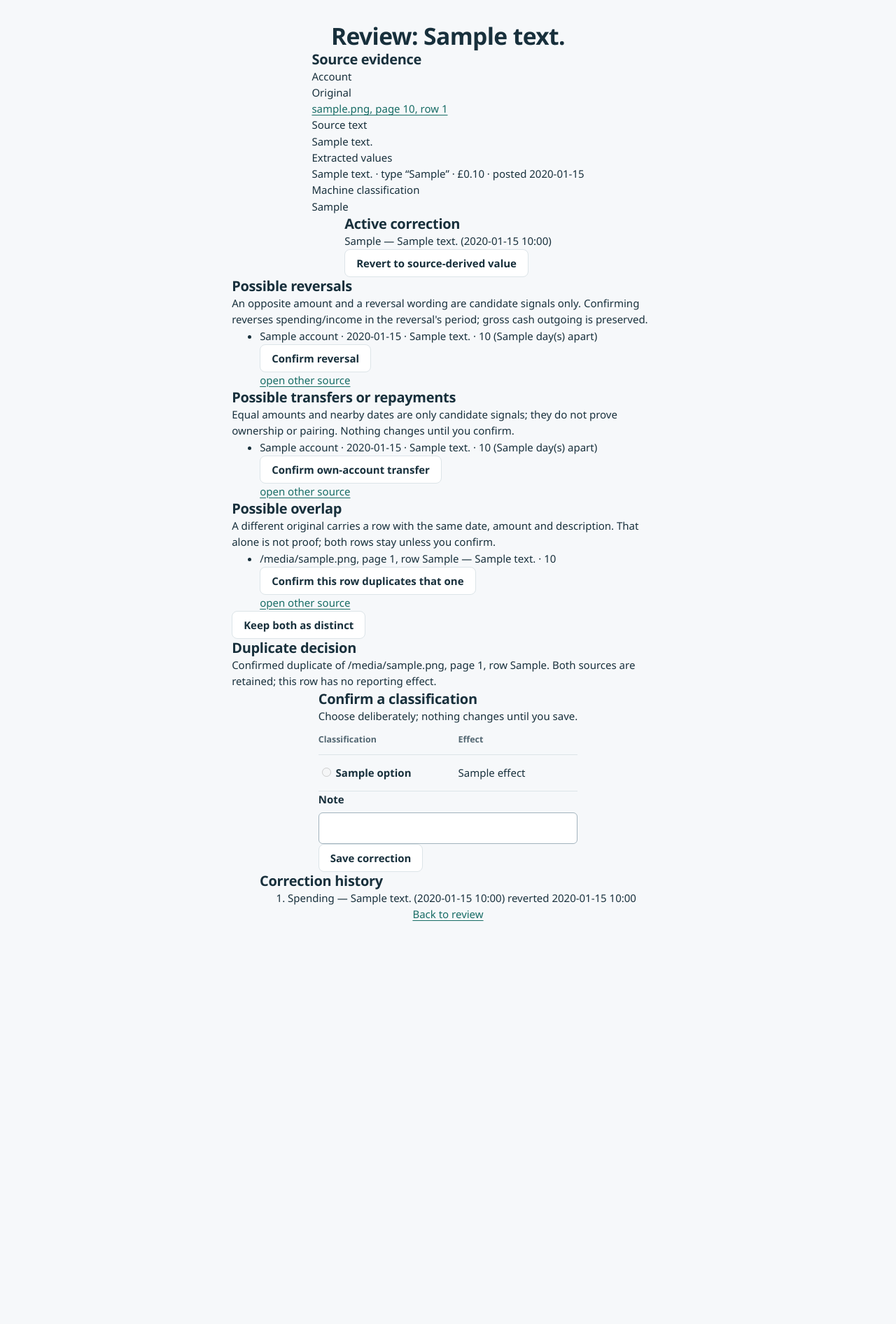
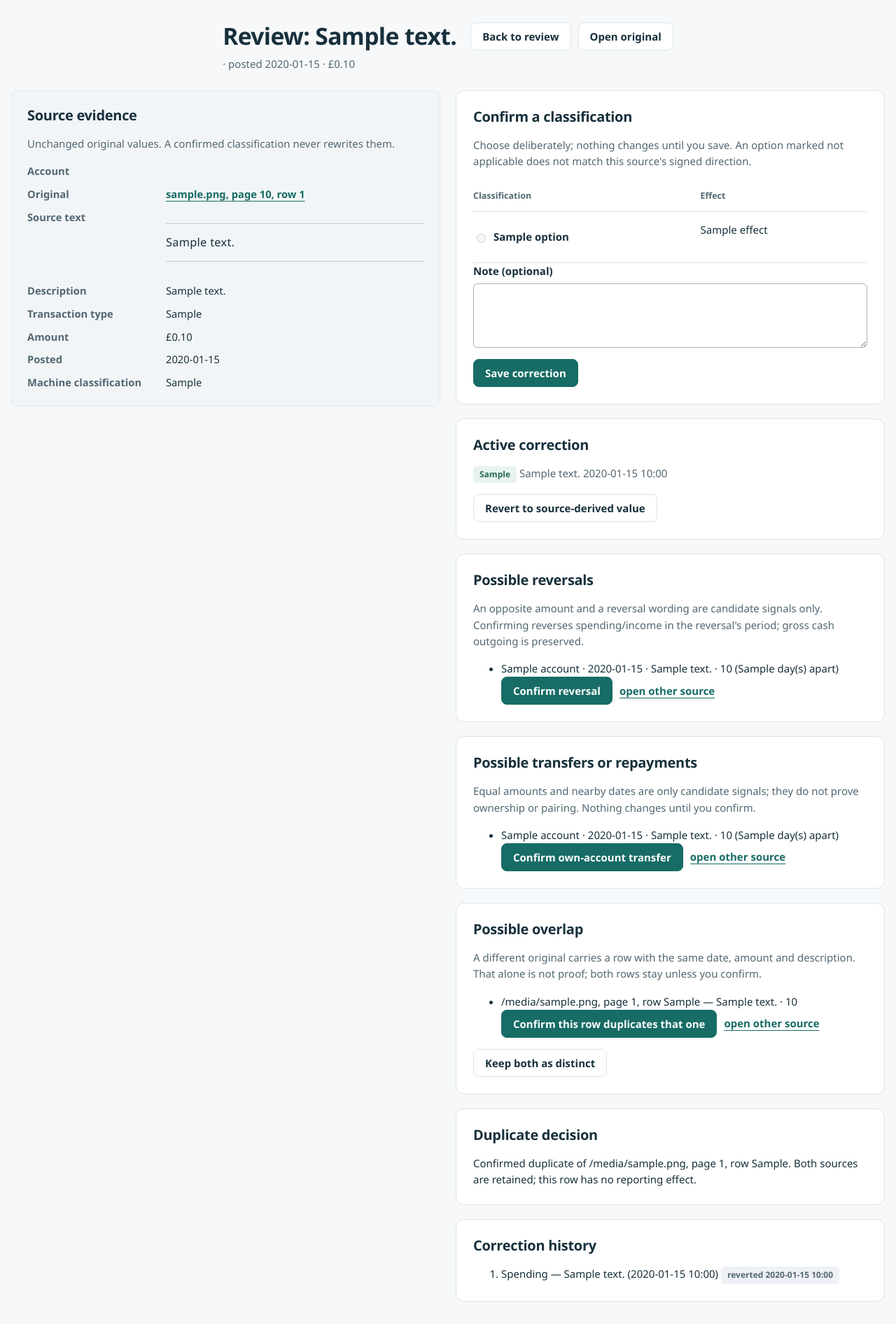
Before and after one commit to souravmohapatra/beng-intellistore, a Django app: template templates/ledger/review_detail.html in a window 1280 px wide. Shown: the whole page at 70% size. Before the commit the page ends 1316 px from the top, so only its background shows below. Run offline with Django 5.2, Linux system fonts and the light colour scheme; tables that the repository leaves empty hold one stand-in row (values such as "Sample post"); the template is opened without the code that fills it: values that come from a table or form of the project are taken from there, most other values are stand-ins (such as "Sample title", 1, 10 or a date in 2020).

Commit message:
feat: implement source-first review and reversible decision presentation

```diff
--- a/templates/ledger/review_detail.html
+++ b/templates/ledger/review_detail.html
@@ -1,68 +1,138 @@
 {% extends "base.html" %}
 {% block title %}Review {{ transaction.description }} — Statement Intelligence{% endblock %}
 {% block content %}
+  <header class="page-header">
+    <div>
       <h1>Review: {{ transaction.description }}</h1>
+      <p class="muted">
+        {{ transaction.account.name }} · posted {{ transaction.posted_on|date:"Y-m-d" }} ·
+        {{ transaction.amount_display }}
+      </p>
+    </div>
+    <div class="page-actions">
+      <a class="button button-secondary" href="{% url 'ledger:review' %}">Back to review</a>
+      <a class="button button-secondary" href="{% url 'ledger:upload_original' transaction.upload_id %}">Open original</a>
+    </div>
+  </header>
 
-  <section aria-labelledby="evidence-heading">
+  {% if correction_error %}
+    <div class="notice notice-error" role="alert">
+      <p>{{ correction_error }}</p>
+    </div>
+  {% endif %}
+
+  <div class="review-layout">
+    <aside class="evidence-panel" aria-labelledby="evidence-heading">
       <h2 id="evidence-heading">Source evidence</h2>
-    <dl>
+      <p class="muted">Unchanged original values. A confirmed classification never rewrites them.</p>
+      <dl class="detail-list">
         <dt>Account</dt>
         <dd>{{ transaction.account.name }}</dd>
         <dt>Original</dt>
         <dd>
-        <a href="{% url 'ledger:upload_original' transaction.upload_id %}">
-          {{ transaction.upload.filename }}, page {{ transaction.source_page }}, row {{ transaction.source_row }}
-        </a>
+          <a class="text-link" href="{% url 'ledger:upload_original' transaction.upload_id %}">{{ transaction.upload.filename }}, page {{ transaction.source_page }}, row {{ transaction.source_row }}</a>
         </dd>
         <dt>Source text</dt>
-      <dd>{{ transaction.source_text }}</dd>
-      <dt>Extracted values</dt>
-      <dd>
-        {{ transaction.description }} · type “{{ transaction.transaction_type }}” ·
-        {{ transaction.amount_display }} · posted {{ transaction.posted_on|date:"Y-m-d" }}
-      </dd>
+        <dd><blockquote>{{ transaction.source_text }}</blockquote></dd>
+        <dt>Description</dt>
+        <dd>{{ transaction.description }}</dd>
+        <dt>Transaction type</dt>
+        <dd>{{ transaction.transaction_type }}</dd>
+        <dt>Amount</dt>
+        <dd>{{ transaction.amount_display }}</dd>
+        <dt>Posted</dt>
+        <dd>{{ transaction.posted_on|date:"Y-m-d" }}</dd>
         <dt>Machine classification</dt>
         <dd>{{ machine_effect }}</dd>
       </dl>
+    </aside>
+    <div class="stack">
+      <section class="panel" aria-labelledby="correct-heading">
+        <h2 id="correct-heading">Confirm a classification</h2>
+        <p class="muted">
+          Choose deliberately; nothing changes until you save. An option marked
+          not applicable does not match this source's signed direction.
+        </p>
+        <form method="post" action="{% url 'ledger:review_detail' transaction.pk %}">
+          {% csrf_token %}
+          <input type="hidden" name="action" value="correct">
+          <div class="table-wrap">
+            <table class="data-table">
+              <thead>
+                <tr>
+                  <th scope="col">Classification</th>
+                  <th scope="col">Effect</th>
+                </tr>
+              </thead>
+              <tbody>
+                {% for option in options %}
+                  <tr>
+                    <td data-label="Classification">
+                      <label>
+                        <input type="radio" name="classification" value="{{ option.value }}"
+                          {% if not option.applicable %}disabled aria-describedby="effect-{{ option.value }}"{% else %}required aria-describedby="effect-{{ option.value }}"{% endif %}>
+                        <span>{{ option.label }}</span>
+                      </label>
+                    </td>
+                    <td data-label="Effect" id="effect-{{ option.value }}">{{ option.effect }}</td>
+                  </tr>
+                {% endfor %}
+              </tbody>
+            </table>
+          </div>
+          <div class="field">
+            <label for="correction-note">Note (optional)</label>
+            <textarea id="correction-note" name="note" maxlength="1000" rows="3"></textarea>
+          </div>
+          <div class="page-actions">
+            <button type="submit" class="button button-primary">Save correction</button>
+          </div>
+        </form>
       </section>
 
       {% if active_correction %}
-    <section aria-labelledby="active-heading">
+        <section class="panel" aria-labelledby="active-heading">
           <h2 id="active-heading">Active correction</h2>
           <p>
-        {{ active_correction.get_classification_display }}
-        {% if active_correction.note %}— {{ active_correction.note }}{% endif %}
-        ({{ active_correction.created_at|date:"Y-m-d H:i" }})
+            <span class="badge">{{ active_correction.get_classification_display }}</span>
+            {% if active_correction.note %}<span class="muted">{{ active_correction.note }}</span>{% endif %}
+            <span class="muted">{{ active_correction.created_at|date:"Y-m-d H:i" }}</span>
           </p>
           <form method="post" action="{% url 'ledger:review_detail' transaction.pk %}">
             {% csrf_token %}
             <input type="hidden" name="action" value="revert">
-        <button type="submit">Revert to source-derived value</button>
+            <div class="page-actions">
+              <button type="submit" class="button button-secondary">Revert to source-derived value</button>
+            </div>
           </form>
         </section>
       {% endif %}
 
       {% if reversal_candidates %}
-    <section aria-labelledby="reversal-heading">
+        <section class="panel" aria-labelledby="reversal-heading">
           <h2 id="reversal-heading">Possible reversals</h2>
-      <p>
+          <p class="muted">
             An opposite amount and a reversal wording are candidate signals only.
             Confirming reverses spending/income in the reversal's period; gross cash
             outgoing is preserved.
           </p>
-      <ul>
+          <ul class="stack">
             {% for candidate in reversal_candidates %}
               <li>
+                <p>
                   {{ candidate.transaction.account.name }} · {{ candidate.transaction.posted_on|date:"Y-m-d" }}
                   · {{ candidate.transaction.description }} · {{ candidate.transaction.amount_display }}
                   ({{ candidate.days_apart }} day(s) apart)
+                </p>
+                <div class="page-actions">
                   <form method="post" action="{% url 'ledger:review_detail' transaction.pk %}">
                     {% csrf_token %}
                     <input type="hidden" name="action" value="reverse">
                     <input type="hidden" name="peer" value="{{ candidate.transaction.pk }}">
-              <button type="submit">Confirm reversal</button>
+                    <button type="submit" class="button button-primary">Confirm reversal</button>
                   </form>
-            <a href="{% url 'ledger:upload_original' candidate.transaction.upload_id %}">open other source</a>
+                  <a class="text-link" href="{% url 'ledger:upload_original' candidate.transaction.upload_id %}">open other source</a>
+                </div>
               </li>
             {% endfor %}
           </ul>
@@ -70,28 +140,32 @@
       {% endif %}
 
       {% if transfer_candidates %}
-    <section aria-labelledby="transfer-heading">
+        <section class="panel" aria-labelledby="transfer-heading">
           <h2 id="transfer-heading">Possible transfers or repayments</h2>
-      <p>
+          <p class="muted">
             Equal amounts and nearby dates are only candidate signals; they do not
             prove ownership or pairing. Nothing changes until you confirm.
           </p>
-      <ul>
+          <ul class="stack">
             {% for candidate in transfer_candidates %}
               <li>
+                <p>
                   {{ candidate.transaction.account.name }} · {{ candidate.transaction.posted_on|date:"Y-m-d" }}
                   · {{ candidate.transaction.description }} · {{ candidate.transaction.amount_display }}
                   ({{ candidate.days_apart }} day(s) apart)
+                </p>
+                <div class="page-actions">
                   <form method="post" action="{% url 'ledger:review_detail' transaction.pk %}">
                     {% csrf_token %}
                     <input type="hidden" name="action" value="link">
                     <input type="hidden" name="peer" value="{{ candidate.transaction.pk }}">
                     <input type="hidden" name="kind" value="{{ candidate.kind }}">
-              <button type="submit">
+                    <button type="submit" class="button button-primary">
                       {% if candidate.kind == "repayment" %}Confirm card repayment{% else %}Confirm own-account transfer{% endif %}
                     </button>
                   </form>
-            <a href="{% url 'ledger:upload_original' candidate.transaction.upload_id %}">open other source</a>
+                  <a class="text-link" href="{% url 'ledger:upload_original' candidate.transaction.upload_id %}">open other source</a>
+                </div>
               </li>
             {% endfor %}
           </ul>
@@ -99,37 +173,43 @@
       {% endif %}
 
       {% if overlap_candidates %}
-    <section aria-labelledby="overlap-heading">
+        <section class="panel" aria-labelledby="overlap-heading">
           <h2 id="overlap-heading">Possible overlap</h2>
-      <p>
+          <p class="muted">
             A different original carries a row with the same date, amount and
             description. That alone is not proof; both rows stay unless you confirm.
           </p>
-      <ul>
+          <ul class="stack">
             {% for peer in overlap_candidates %}
               <li>
+                <p>
                   {{ peer.upload.filename }}, page {{ peer.source_page }}, row {{ peer.source_row }}
                   — {{ peer.description }} · {{ peer.amount_display }}
+                </p>
+                <div class="page-actions">
                   <form method="post" action="{% url 'ledger:review_detail' transaction.pk %}">
                     {% csrf_token %}
                     <input type="hidden" name="action" value="duplicate">
                     <input type="hidden" name="peer" value="{{ peer.pk }}">
-              <button type="submit">Confirm this row duplicates that one</button>
+                    <button type="submit" class="button button-primary">Confirm this row duplicates that one</button>
                   </form>
-            <a href="{% url 'ledger:upload_original' peer.upload_id %}">open other source</a>
+                  <a class="text-link" href="{% url 'ledger:upload_original' peer.upload_id %}">open other source</a>
+                </div>
               </li>
             {% endfor %}
           </ul>
           <form method="post" action="{% url 'ledger:review_detail' transaction.pk %}">
             {% csrf_token %}
             <input type="hidden" name="action" value="keep_both">
-        <button type="submit">Keep both as distinct</button>
+            <div class="page-actions">
+              <button type="submit" class="button button-secondary">Keep both as distinct</button>
+            </div>
           </form>
         </section>
       {% endif %}
 
       {% if duplicate_decision %}
-    <section aria-labelledby="duplicate-heading">
+        <section class="panel" aria-labelledby="duplicate-heading">
           <h2 id="duplicate-heading">Duplicate decision</h2>
           <p>
             Confirmed duplicate of {{ duplicate_decision.duplicate_of.upload.filename }},
@@ -140,55 +220,30 @@
         </section>
       {% endif %}
 
-  <section aria-labelledby="correct-heading">
-    <h2 id="correct-heading">Confirm a classification</h2>
-    <p>Choose deliberately; nothing changes until you save.</p>
-    {% if correction_error %}<p role="alert">{{ correction_error }}</p>{% endif %}
-    <form method="post" action="{% url 'ledger:review_detail' transaction.pk %}">
-      {% csrf_token %}
-      <input type="hidden" name="action" value="correct">
-      <table>
-        <thead>
-          <tr><th scope="col">Classification</th><th scope="col">Effect</th><th scope="col"></th></tr>
-        </thead>
-        <tbody>
-          {% for option in options %}
-            <tr>
-              <td>
-                <label>
-                  <input type="radio" name="classification" value="{{ option.value }}"
-                    {% if not option.applicable %}disabled{% endif %}>
-                  {{ option.label }}
-                </label>
-              </td>
-              <td>{{ option.effect }}</td>
-              <td></td>
-            </tr>
-          {% endfor %}
-        </tbody>
-      </table>
-      <p><label>Note <input type="text" name="note" maxlength="1000"></label></p>
-      <button type="submit">Save correction</button>
-    </form>
-  </section>
-
-  <section aria-labelledby="history-heading">
+      <section class="panel" aria-labelledby="history-heading">
         <h2 id="history-heading">Correction history</h2>
         {% if corrections %}
-      <ol>
+          <ol class="stack">
             {% for correction in corrections %}
               <li>
                 {{ correction.get_classification_display }}
                 {% if correction.note %}— {{ correction.note }}{% endif %}
                 ({{ correction.created_at|date:"Y-m-d H:i" }})
-            {% if correction.reverted_at %}reverted {{ correction.reverted_at|date:"Y-m-d H:i" }}{% else %}active{% endif %}
+                {% if correction.reverted_at %}
+                  <span class="badge badge-neutral">reverted {{ correction.reverted_at|date:"Y-m-d H:i" }}</span>
+                {% else %}
+                  <span class="badge">active</span>
+                {% endif %}
               </li>
             {% endfor %}
           </ol>
         {% else %}
+          <div class="empty-state">
             <p>No corrections recorded.</p>
+          </div>
         {% endif %}
       </section>
+    </div>
 
-  <p><a href="{% url 'ledger:review' %}">Back to review</a></p>
+  </div>
 {% endblock %}
```
Also changed, not shown: templates/ledger/review_list.html (+34 -10 lines). Lines whose indentation alone changed are shown as unchanged.
